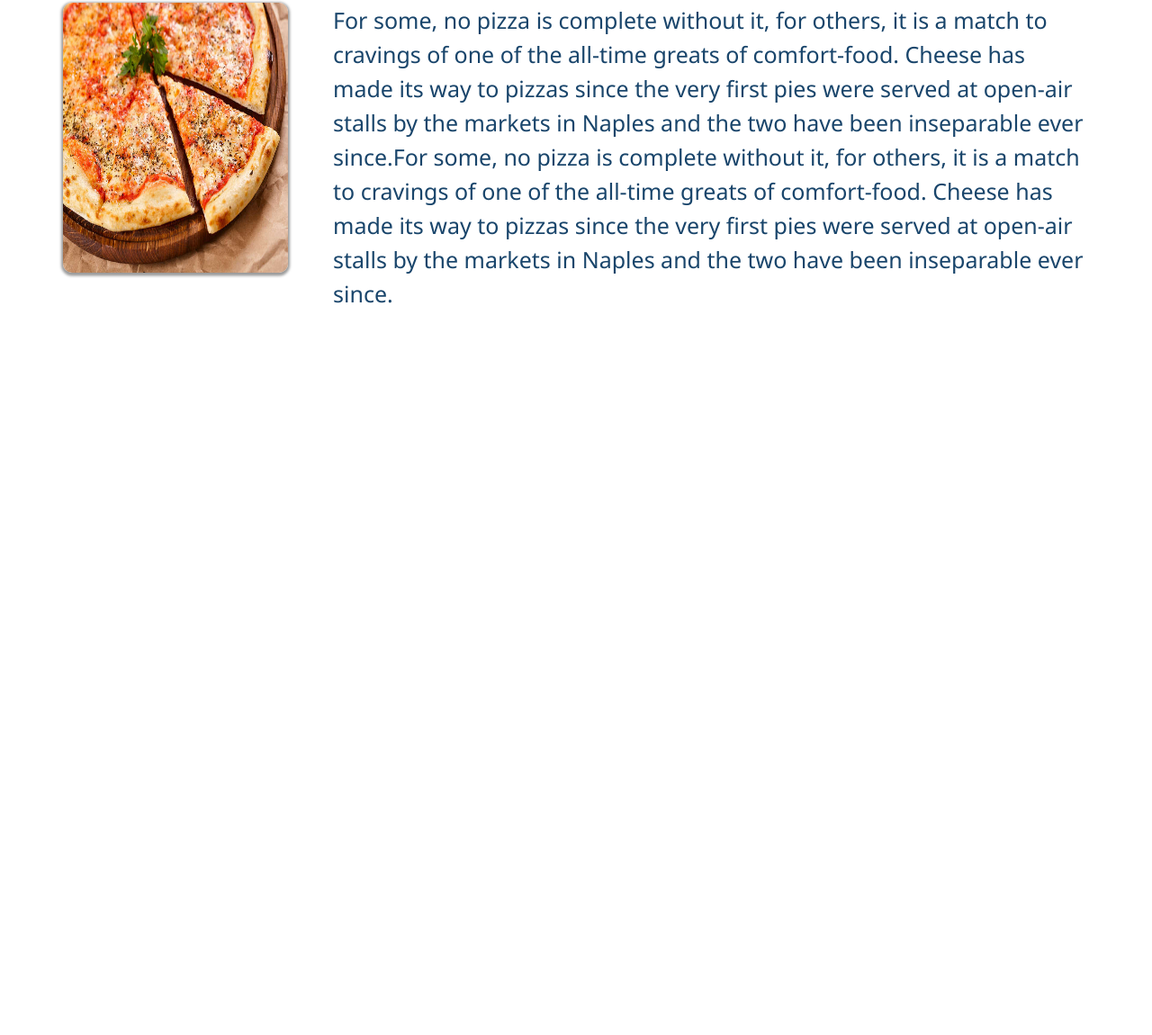
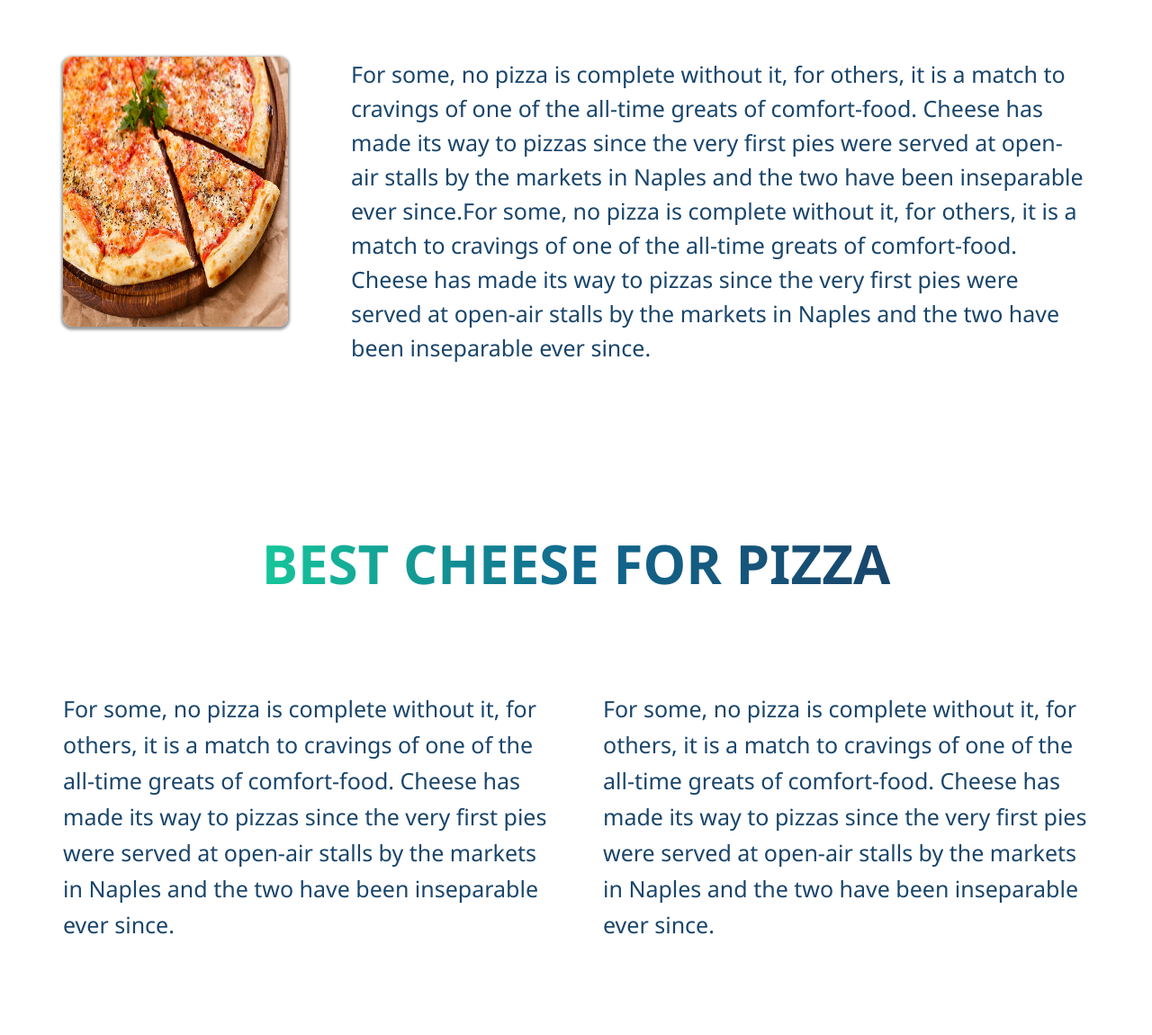
Before and after one commit to Qolizade/Pizza-website-trainig-with-Sass, a website: page index.html in a window 1280 px wide. Shown: the part 1852-3002 px from the top of the page at 90% size. Before the commit the page ends 2307 px from the top, so only its background shows below. Drawn offline with Linux system fonts and the light colour scheme.

Commit message:
complete description section

```diff
--- a/index.html
+++ b/index.html
@@ -88,12 +88,16 @@
       <section class="section-details">
         <h2 class="heading__section"><a href="#">details</a></h2>
         <div class="row">
+          <div class="col-1-of-2">
             <div class="section-details__items">
               <img
                 src="./img/a0000450_main.jpg"
                 alt="pizza"
                 class="section-details__items--image"
               />
+            </div>
+          </div>
+          <div class="col-1-of-2">
             <p class="section-details__items--text">
               For some, no pizza is complete without it, for others, it is a
               match to cravings of one of the all-time greats of comfort-food.
@@ -108,6 +112,29 @@
           </div>
         </div>
       </section>
+      <section class="section-description u-vertical-padding-md u-center-text">
+        <h2 class="heading__greenblue">best cheese for pizza</h2>
+        <div class="row">
+          <div class="col-1-of-2">
+            <p class="section-description__paragraph u-vertical-padding-md">
+              For some, no pizza is complete without it, for others, it is a
+              match to cravings of one of the all-time greats of comfort-food.
+              Cheese has made its way to pizzas since the very first pies were
+              served at open-air stalls by the markets in Naples and the two
+              have been inseparable ever since.
+            </p>
+          </div>
+          <div class="col-1-of-2">
+            <p class="section-description__paragraph u-vertical-padding-md">
+              For some, no pizza is complete without it, for others, it is a
+              match to cravings of one of the all-time greats of comfort-food.
+              Cheese has made its way to pizzas since the very first pies were
+              served at open-air stalls by the markets in Naples and the two
+              have been inseparable ever since.
+            </p>
+          </div>
+        </div>
+      </section>
     </main>
   </body>
 </html>
--- /dev/null
+++ b/sass/components/_section-description.scss
@@ -0,0 +1,11 @@
+.section-description{
+
+
+  &__paragraph{
+    font-size: 2.5rem;
+    text-align: left;
+    text-transform: inherit;
+    line-height: 4rem;
+
+  }
+}
--- a/sass/components/_section-details.scss
+++ b/sass/components/_section-details.scss
@@ -1,7 +1,7 @@
 .section-details {
   &__items {
     margin-top: 6rem;
-    display: flex;
+    // display: flex;
     &--image {
       box-shadow: 0 1.5px 3px 2px rgba($black-color, 0.4);
       width: 25rem;
@@ -10,7 +10,8 @@
     }
     &--text {
       font-size: 2.5rem;
-      margin-left: 5rem;
+      margin-top: 6rem;
+      margin-left: -28rem;
       line-height: 3.8rem;
       text-transform: inherit;
     }
--- a/sass/components/_section-order.scss
+++ b/sass/components/_section-order.scss
@@ -1,8 +1,7 @@
 .section-order {
   &__card {
-    // width: 25rem;
-    // height: 35rem;
     border: none;
+    margin-top: 6rem;
 
     &--image {
       box-shadow: 0 1.5px 3px 2px rgba($black-color, 0.4);
--- a/sass/main.scss
+++ b/sass/main.scss
@@ -6,6 +6,7 @@
 @import "./base/typography";
 @import "./base/utilities";
 // components
+@import "./components/section-description";
 @import "./components/section-details";
 @import "./components/section-order";
 // layout
--- a/sass/pages/_home.scss
+++ b/sass/pages/_home.scss
@@ -1,6 +1,10 @@
 body{
   font-family: "Segoe UI",sans-serif ;
-color: $blue-color-dark;
+  color: $blue-color-dark;
+}
+
+a{
+  color: $blue-color-dark;
 }
 
 .header {
```
Also changed, not shown: css/style.css. Lines whose indentation alone changed are shown as unchanged.
